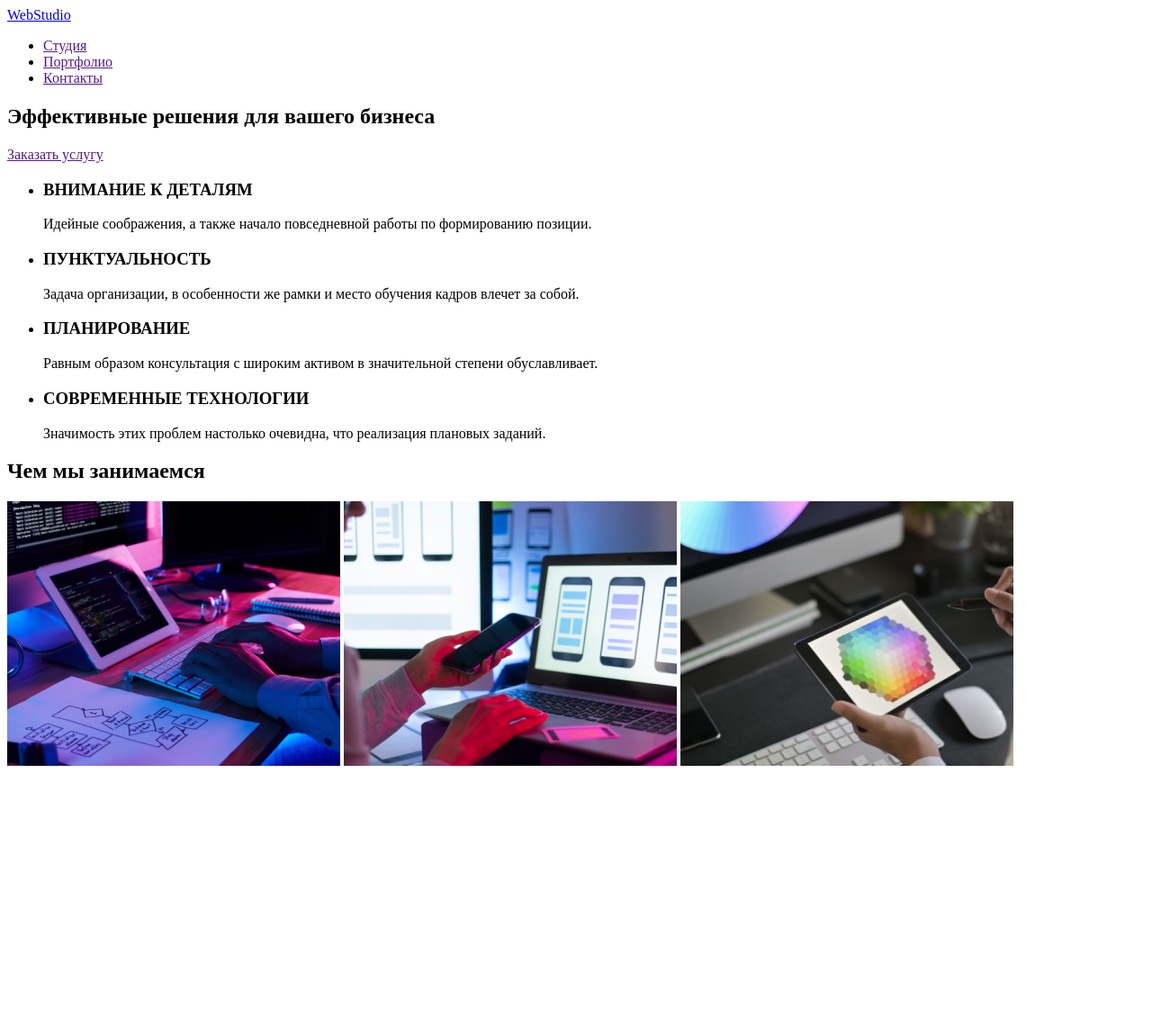
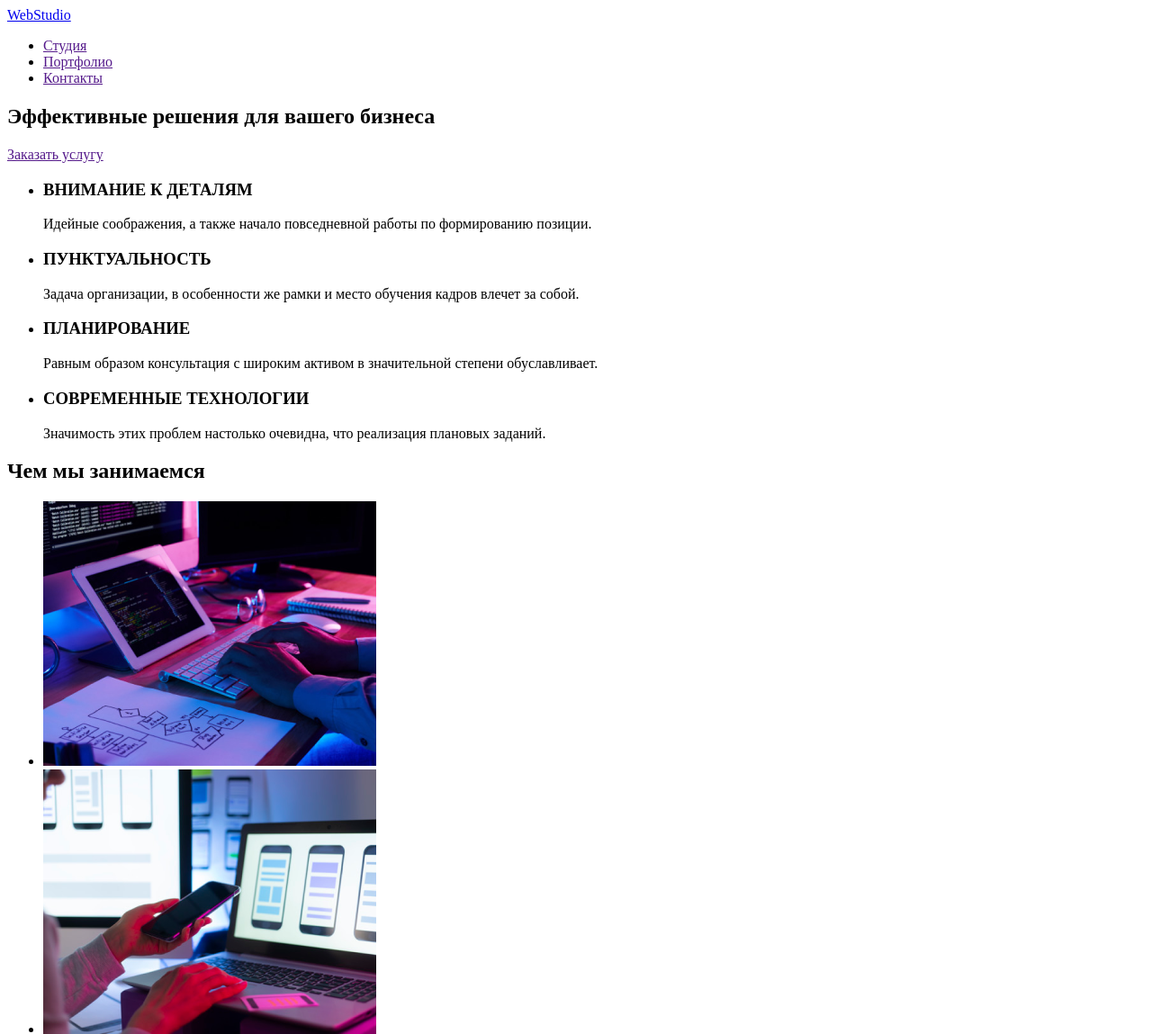
Before and after one commit to SivakKaterina/First-homework, a plain HTML site: page index.html in a window 1280 px wide. Shown: the top 1149 px of the page at 90% size. Before the commit the page ends 863 px from the top, so only its background shows below. Drawn offline with Linux system fonts and the light colour scheme.

Commit message:
Внесла исправление в оформление картинок в 3 блоке
Оформила как список

```diff
--- a/index.html
+++ b/index.html
@@ -59,12 +59,14 @@
       </ul>
       <div>
         <h2>Чем мы занимаемся</h2>
-        <img src="./img.png" alt="Компьютер" />
-        <img src="./img2.png" alt="Телефон" . />
-        <img src="./img3.png" alt="Планшет" />
+        <ul>
+          <li><img src="./img.png" alt="" /></li>
+          <li><img src="./img2.png" alt="" /></li>
+          <li><img src="./img3.png" alt="" /></li>
+        </ul>
       </div>
     </section>
-    <section></section>
+    <section><h</section>
     <footer></footer>
   </body>
 </html>
```
Also changed, not shown: ph.jpg (added), photo1.jpg (added), photo2.jpg (added), photo4.jpg (added).
